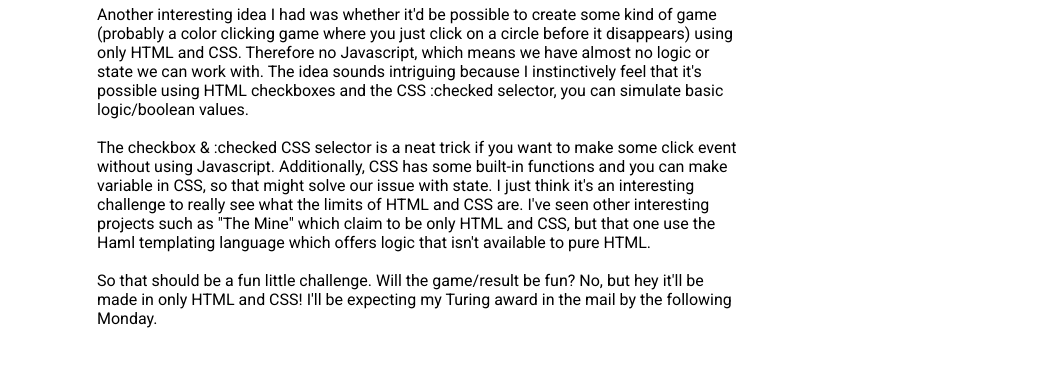
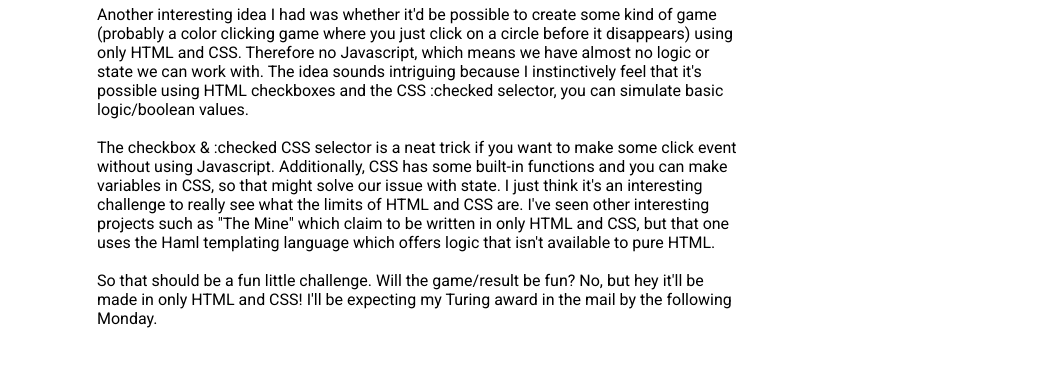
Before and after one commit to nelup20/HTML_CSS_assignment, a plain HTML site: page views/topics.html in a window 1280 px wide. Shown: the part 701-1066 px from the top of the page, without its empty margins (223-1273 px from the left). Drawn offline with Linux system fonts and the light colour scheme.

Commit message:
fix another typo

```diff
--- a/views/topics.html
+++ b/views/topics.html
@@ -37,7 +37,7 @@
     <hr>
     <div class="container">
         <div>Another interesting idea I had was whether it'd be possible to create some kind of game (probably a color clicking game where you just click on a circle before it disappears) using only HTML and CSS. Therefore no Javascript, which means we have almost no logic or state we can work with. The idea sounds intriguing because I instinctively feel that it's possible using HTML checkboxes and the CSS :checked selector, you can simulate basic logic/boolean values. </div><br>
-        <div>The checkbox & :checked CSS selector is a neat trick if you want to make some click event without using Javascript. Additionally, CSS has some built-in functions and you can make variable in CSS, so that might solve our issue with state. I just think it's an interesting challenge to really see what the limits of HTML and CSS are. I've seen other interesting projects such as "The Mine" which claim to be only HTML and CSS, but that one use the Haml templating language which offers logic that isn't available to pure HTML.</div><br>
+        <div>The checkbox & :checked CSS selector is a neat trick if you want to make some click event without using Javascript. Additionally, CSS has some built-in functions and you can make variables in CSS, so that might solve our issue with state. I just think it's an interesting challenge to really see what the limits of HTML and CSS are. I've seen other interesting projects such as "The Mine" which claim to be written in only HTML and CSS, but that one uses the Haml templating language which offers logic that isn't available to pure HTML.</div><br>
 
 
         <div>So that should be a fun little challenge. Will the game/result be fun? No, but hey it'll be made in only HTML and CSS! I'll be expecting my Turing award in the mail by the following Monday.</div>
```
